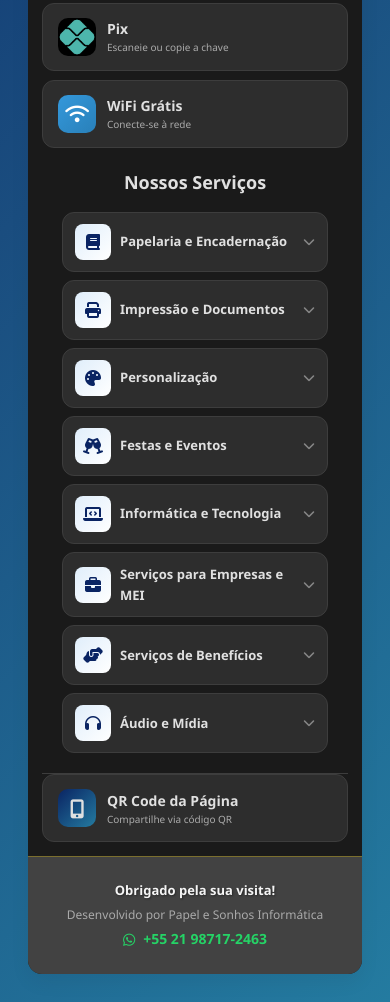
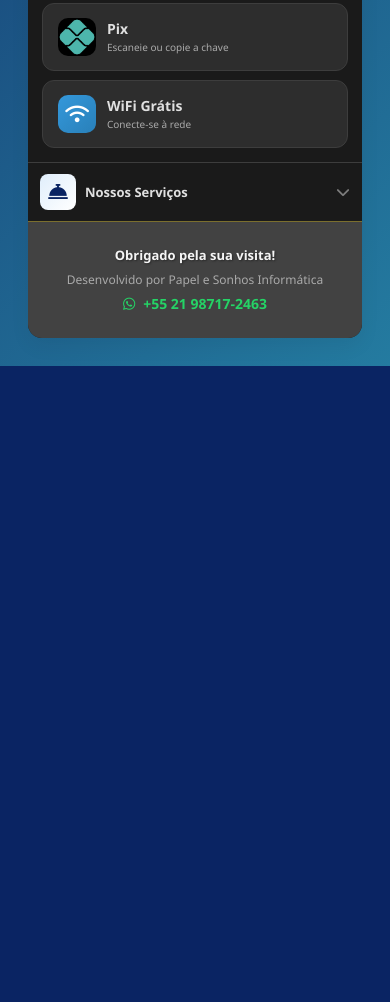
Before and after one commit to ThiagoVieira04/Papel-e-Sonhos-Connect, a plain HTML site: page index.html in a window 390 px wide. Shown: the part 922-1924 px from the top of the page. After the commit the page ends 1288 px from the top, so only its background shows below. Drawn offline with Linux system fonts and the light colour scheme.

Commit message:
fix: refatorar secao de servicos para accordion unico - Secao movida para fora do links-section - Um unico accordion expand/oculta todas categorias - Botao WhatsApp dentro do accordion - CSS e dark mode reescritos

```diff
--- a/assets/css/style.css
+++ b/assets/css/style.css
@@ -260,136 +260,138 @@ body {
 }
 
 /* --------------------------------------------------------------------------
-   6b. SERVICES SECTION
+   6b. SERVICES SECTION (Accordion)
    -------------------------------------------------------------------------- */
 
 .services-section {
-    padding: 20px;
-    border-bottom: 1px solid var(--gray-medium);
+    margin: 0;
+    background: var(--white);
+    border-top: 1px solid var(--gray-medium);
 }
 
-.services-title {
-    text-align: center;
-    font-size: 18px;
-    font-weight: 700;
-    color: var(--gray-dark);
-    margin-bottom: 15px;
-}
-
-.services-list {
+.services-header {
     display: flex;
-    flex-direction: column;
-    gap: 8px;
-}
-
-.service-card {
-    border: 1px solid var(--gray-medium);
-    border-radius: var(--radius-md);
-    background: var(--white);
-    overflow: hidden;
+    align-items: center;
+    gap: 12px;
+    padding: 18px 20px;
+    cursor: pointer;
+    user-select: none;
     transition: var(--transition);
 }
 
-.service-card:hover {
-    border-color: var(--accent-yellow);
-}
-
-.service-card-header {
-    display: flex;
-    align-items: center;
-    gap: 12px;
-    padding: 14px 16px;
-    cursor: pointer;
-    transition: var(--transition);
-}
-
-.service-card-header:hover {
+.services-header:hover {
     background: var(--gray-light);
 }
 
-.service-card-icon {
+.services-header-icon {
+    font-size: 20px;
+    color: var(--color-primary-blue);
     width: 36px;
     height: 36px;
     display: flex;
     align-items: center;
     justify-content: center;
+    background: linear-gradient(135deg, #e0eefb, var(--color-white));
     border-radius: 8px;
-    background: linear-gradient(135deg, #e0eefb, var(--color-white));
-    color: var(--color-primary-blue);
-    font-size: 16px;
     flex-shrink: 0;
 }
 
-.service-card-title {
+.services-title {
     flex: 1;
-    font-size: 14px;
+    font-size: 16px;
     font-weight: 700;
     color: var(--gray-dark);
+    text-align: left;
 }
 
-.service-card-arrow {
-    font-size: 12px;
+.services-arrow {
+    font-size: 14px;
     color: var(--gray-dark);
     opacity: 0.5;
     transition: transform 0.3s ease;
 }
 
-.service-card.expanded .service-card-arrow {
+.services-arrow.rotated {
     transform: rotate(180deg);
 }
 
-.service-card-items {
+.services-body {
     max-height: 0;
     overflow: hidden;
-    transition: max-height 0.3s ease;
+    transition: max-height 0.4s ease;
 }
 
-.service-card.expanded .service-card-items {
-    max-height: 500px;
+.services-body.open {
+    max-height: 2000px;
 }
 
-.service-card-items ul {
-    list-style: none;
-    padding: 0 16px 8px;
+.services-list {
+    padding: 0 20px 10px;
 }
 
-.service-card-items li {
+.service-category {
+    margin-bottom: 12px;
+}
+
+.service-category-title {
+    font-size: 14px;
+    font-weight: 700;
+    color: var(--gray-dark);
+    padding: 8px 12px;
+    background: var(--gray-light);
+    border-radius: var(--radius-sm);
+    display: flex;
+    align-items: center;
+    gap: 8px;
+}
+
+.service-category-title i {
+    color: var(--color-primary-blue-light);
+    width: 20px;
+    text-align: center;
+}
+
+.service-category-items {
+    list-style: none;
+    padding: 4px 0 0 28px;
+}
+
+.service-category-items li {
     font-size: 13px;
     color: var(--gray-dark);
-    padding: 5px 0;
+    padding: 4px 0;
+    opacity: 0.8;
     border-bottom: 1px solid var(--gray-light);
-    opacity: 0.8;
 }
 
-.service-card-items li:last-child {
+.service-category-items li:last-child {
     border-bottom: none;
 }
 
-.service-card-items li::before {
+.service-category-items li::before {
     content: '• ';
     color: var(--color-primary-blue-light);
     font-weight: 700;
 }
 
-.service-quote-btn {
+.services-whatsapp-btn {
     display: flex;
     align-items: center;
     justify-content: center;
     gap: 8px;
-    width: calc(100% - 32px);
-    margin: 8px 16px 14px;
-    padding: 10px;
+    margin: 0 20px 18px;
+    padding: 12px;
+    background: var(--color-whatsapp);
+    color: #fff;
     border: none;
     border-radius: var(--radius-sm);
-    background: var(--color-whatsapp);
-    color: #fff;
-    font-size: 13px;
+    font-size: 14px;
     font-weight: 600;
     cursor: pointer;
     transition: var(--transition);
 }
 
-.service-quote-btn:hover {
+.services-whatsapp-btn:hover {
     background: #20ba61;
     transform: translateY(-1px);
 }
@@ -1102,16 +1104,24 @@ body.dark-theme .link-button {
     background: var(--color-dark-surface-alt);
 }
 
-body.dark-theme .service-card {
-    background: var(--color-dark-surface-alt);
+body.dark-theme .services-section {
+    background: var(--color-dark-surface);
 }
 
-body.dark-theme .service-card-header:hover {
+body.dark-theme .services-header:hover {
     background: var(--color-dark-border);
 }
 
-body.dark-theme .service-card-items li {
+body.dark-theme .service-category-title {
+    background: var(--color-dark-border);
+}
+
+body.dark-theme .service-category-items li {
     border-bottom-color: var(--color-dark-border);
+}
+
+body.dark-theme .services-whatsapp-btn {
+    background: #1a8a4a;
 }
 
 body.dark-theme .background-gradient {
@@ -1133,9 +1143,10 @@ body.dark-theme .background-gradient {
 
     body:not(.light-theme) .modal-content { background: var(--color-dark-surface); }
     body:not(.light-theme) .link-button { background: var(--color-dark-surface-alt); }
-    body:not(.light-theme) .service-card { background: var(--color-dark-surface-alt); }
-    body:not(.light-theme) .service-card-header:hover { background: var(--color-dark-border); }
-    body:not(.light-theme) .service-card-items li { border-bottom-color: var(--color-dark-border); }
+    body:not(.light-theme) .services-section { background: var(--color-dark-surface); }
+    body:not(.light-theme) .services-header:hover { background: var(--color-dark-border); }
+    body:not(.light-theme) .service-category-title { background: var(--color-dark-border); }
+    body:not(.light-theme) .service-category-items li { border-bottom-color: var(--color-dark-border); }
     body:not(.light-theme) .background-gradient {
         background: linear-gradient(135deg, var(--color-dark-bg) 0%, var(--color-dark-bg-mid) 50%, var(--color-primary-blue-light) 100%) !important;
         background-color: var(--color-dark-bg) !important;
@@ -1164,8 +1175,8 @@ body.dark-theme .background-gradient {
     .buttons-grid { gap: 11px; }
     .link-button { padding: 16px 18px; }
     .button-content h3 { font-size: 15px; }
-    .service-card-header { padding: 13px 15px; }
-    .service-card-title { font-size: 14px; }
+    .services-header { padding: 13px 15px; }
+    .services-title { font-size: 14px; }
 }
 
 /* --------------------------------------------------------------------------
@@ -1186,8 +1197,8 @@ body.dark-theme .background-gradient {
     .button-content h3 { font-size: 15px; }
     .footer { padding: 26px 20px; }
     .modal-content { padding: 32px 22px; max-width: 85%; }
-    .service-card-header { padding: 12px 14px; gap: 10px; }
-    .service-card-icon { width: 34px; height: 34px; font-size: 15px; }
+    .services-header { padding: 12px 14px; gap: 10px; }
+    .services-header-icon { width: 34px; height: 34px; font-size: 18px; }
 }
 
 /* --------------------------------------------------------------------------
@@ -1215,7 +1226,7 @@ body.dark-theme .background-gradient {
     .success-message { left: 15px; right: 15px; max-width: none; transform: translateY(-100px); font-size: 13px; }
     .success-message.show { transform: translateY(0); }
     .toast { right: 15px; left: 15px; bottom: 15px; max-width: none; }
-    .service-card-items li { font-size: 12px; padding: 4px 0; }
+    .service-category-items li { font-size: 12px; padding: 4px 0; }
     .service-quote-btn { font-size: 12px; padding: 9px; }
 }
 
@@ -1243,9 +1254,9 @@ body.dark-theme .background-gradient {
     .modal-content h2 { font-size: 20px; margin-bottom: 20px; }
     .success-message { left: 10px; right: 10px; max-width: none; padding: 12px 20px; font-size: 12px; }
     .toast { right: 10px; left: 10px; bottom: 12px; padding: 12px 15px; font-size: 12px; }
-    .service-card-header { padding: 11px 12px; gap: 9px; }
-    .service-card-title { font-size: 13px; }
-    .service-card-items li { font-size: 11px; }
+    .services-header { padding: 11px 12px; gap: 9px; }
+    .services-title { font-size: 13px; }
+    .service-category-items li { font-size: 11px; }
 }
 
 /* --------------------------------------------------------------------------
@@ -1275,9 +1286,9 @@ body.dark-theme .background-gradient {
     .success-message { left: 8px; right: 8px; max-width: none; padding: 10px 15px; font-size: 11px; }
     .success-message i { font-size: 16px; }
     .toast { right: 8px; left: 8px; bottom: 10px; padding: 10px 12px; font-size: 11px; }
-    .service-card-header { padding: 10px 10px; gap: 8px; }
-    .service-card-title { font-size: 12px; }
-    .service-card-icon { width: 30px; height: 30px; font-size: 14px; }
+    .services-header { padding: 10px 10px; gap: 8px; }
+    .services-title { font-size: 12px; }
+    .services-header-icon { width: 30px; height: 30px; font-size: 16px; }
 }
 
 /* --------------------------------------------------------------------------
@@ -1300,7 +1311,7 @@ body.dark-theme .background-gradient {
     .thank-you { font-size: 10px; }
     .modal-content { padding: 18px 14px; }
     .services-list { gap: 5px; }
-    .service-card-header { padding: 8px 10px; }
+    .services-header { padding: 8px 10px; }
 }
 
 @media (max-width: 480px) {
--- a/assets/js/script.js
+++ b/assets/js/script.js
@@ -289,61 +289,39 @@ function openLink(url) {
    -------------------------------------------------------------------------- */
 
 function renderServices() {
-    const container = DOM.servicesList;
-    if (!container) return;
+    const list = DOM.servicesList;
+    const header = document.getElementById('servicesHeader');
+    const body = document.getElementById('servicesBody');
+    const arrow = document.getElementById('servicesArrow');
+    const whatsappBtn = document.getElementById('servicesWhatsApp');
+    if (!list || !header || !body) return;
 
-    SERVICES.forEach((service, index) => {
-        const card = document.createElement('div');
-        card.className = 'service-card';
-        card.dataset.index = index;
-
-        const header = document.createElement('div');
-        header.className = 'service-card-header';
-        header.innerHTML = `
-            <div class="service-card-icon"><i class="${service.icon}"></i></div>
-            <h3 class="service-card-title">${service.title}</h3>
-            <i class="fas fa-chevron-down service-card-arrow"></i>
-        `;
-
-        const items = document.createElement('div');
-        items.className = 'service-card-items';
-        items.innerHTML = `
-            <ul>
+    SERVICES.forEach(service => {
+        const cat = document.createElement('div');
+        cat.className = 'service-category';
+        cat.innerHTML = `
+            <h3 class="service-category-title">
+                <i class="${service.icon}"></i> ${service.title}
+            </h3>
+            <ul class="service-category-items">
                 ${service.items.map(item => `<li>${item}</li>`).join('')}
             </ul>
-            <button class="service-quote-btn" data-category="${service.title}">
-                <i class="fab fa-whatsapp"></i> Solicitar orçamento
-            </button>
         `;
-
-        card.appendChild(header);
-        card.appendChild(items);
-        container.appendChild(card);
-
-        header.addEventListener('click', () => toggleServiceCard(card));
+        list.appendChild(cat);
     });
 
-    document.querySelectorAll('.service-quote-btn').forEach(btn => {
-        btn.addEventListener('click', (e) => {
-            e.stopPropagation();
-            openServiceQuote(btn.dataset.category);
+    header.addEventListener('click', () => {
+        const isOpen = body.classList.contains('open');
+        body.classList.toggle('open');
+        arrow.classList.toggle('rotated');
+    });
+
+    if (whatsappBtn) {
+        whatsappBtn.addEventListener('click', () => {
+            const message = encodeURIComponent('Olá! Gostaria de informações sobre os serviços da Papel e Sonhos.');
+            window.open(`https://wa.me/${CONFIG.whatsappPhone}?text=${message}`, '_blank', 'noopener,noreferrer');
         });
-    });
-}
-
-function toggleServiceCard(card) {
-    const wasExpanded = card.classList.contains('expanded');
-    document.querySelectorAll('.service-card.expanded').forEach(c => c.classList.remove('expanded'));
-    if (!wasExpanded) card.classList.add('expanded');
-}
-
-function openServiceQuote(category) {
-    const message = encodeURIComponent(
-        `Olá! Gostaria de um orçamento para: *${category}*\n\nPode me ajudar?`
-    );
-    const url = `https://wa.me/${CONFIG.whatsappPhone}?text=${message}`;
-    trackEvent('service_quote_click', { category });
-    window.open(url, '_blank', 'noopener,noreferrer');
+    }
 }
 
 /* --------------------------------------------------------------------------
--- a/index.html
+++ b/index.html
@@ -117,19 +117,18 @@
                     </div>
                 </button>
             </div>
+        </section>
 
-            <section class="services-section">
+        <section class="services-section" id="servicesSection">
+            <div class="services-header" id="servicesHeader">
+                <i class="fas fa-concierge-bell services-header-icon"></i>
                 <h2 class="services-title">Nossos Serviços</h2>
+                <i class="fas fa-chevron-down services-arrow" id="servicesArrow"></i>
+            </div>
+            <div class="services-body" id="servicesBody">
                 <div class="services-list" id="servicesList"></div>
-            </section>
-
-            <div class="buttons-grid">
-                <button class="link-button qrcode-btn" data-action="qrcode-modal">
-                    <div class="button-icon"><i class="fas fa-mobile-alt"></i></div>
-                    <div class="button-content">
-                        <h3>QR Code da Página</h3>
-                        <p>Compartilhe via código QR</p>
-                    </div>
+                <button class="services-whatsapp-btn" id="servicesWhatsApp">
+                    <i class="fab fa-whatsapp"></i> Fale conosco pelo WhatsApp
                 </button>
             </div>
         </section>
```
